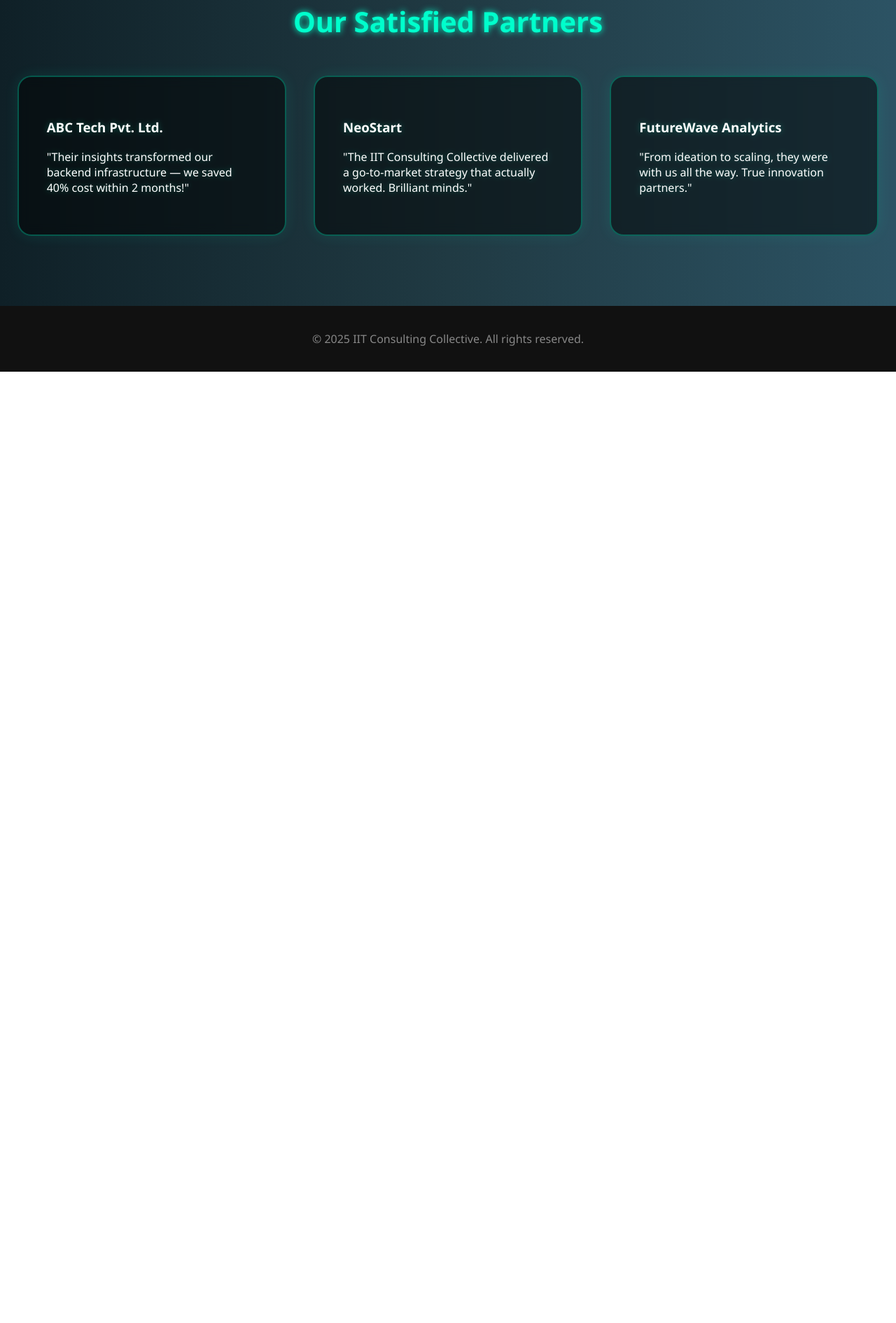
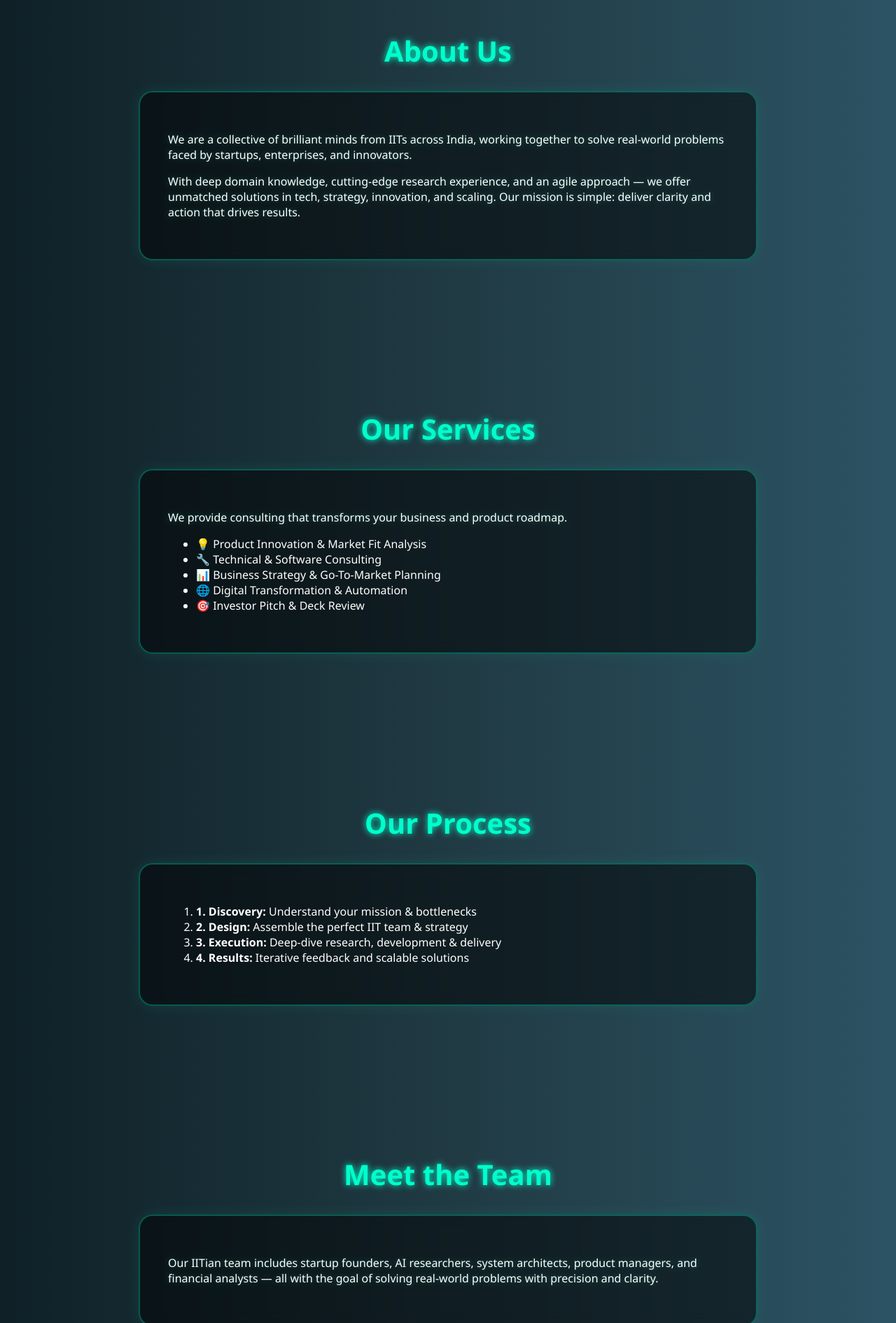
Before and after one commit to mrshahstarbatch/ThinkX, a plain HTML site: page index.html in a window 1280 px wide. Shown: the part 910-2800 px from the top of the page at 70% size. Before the commit the page ends 1441 px from the top, so only its background shows below. Drawn offline with Linux system fonts and the light colour scheme.

Commit message:
Update index.html

```diff
--- a/index.html
+++ b/index.html
@@ -2,12 +2,24 @@
 <html lang="en">
 <head>
   <meta charset="UTF-8" />
-  <meta name="viewport" content="width=device-width, initial-scale=1.0" />
+  <meta name="viewport" content="width=device-width, initial-scale=1.0"/>
   <title>IIT Consulting Collective</title>
   <link rel="stylesheet" href="style.css" />
 </head>
 <body>
-  <header>
+  <nav>
+    <ul>
+      <li><a href="#home">Home</a></li>
+      <li><a href="#about">About</a></li>
+      <li><a href="#services">Services</a></li>
+      <li><a href="#process">Process</a></li>
+      <li><a href="#team">Team</a></li>
+      <li><a href="#partners">Partners</a></li>
+      <li><a href="#contact">Contact Us</a></li>
+    </ul>
+  </nav>
+
+  <header id="home">
     <div class="hero-text">
       <div class="fancy-box">
         <h1>Imagine your problems solved</h1>
@@ -17,6 +29,47 @@
       </div>
     </div>
   </header>
+
+  <section id="about">
+    <h2>About Us</h2>
+    <div class="fancy-box">
+      <p>We are a collective of brilliant minds from IITs across India, working together to solve real-world problems faced by startups, enterprises, and innovators.</p>
+      <p>With deep domain knowledge, cutting-edge research experience, and an agile approach — we offer unmatched solutions in tech, strategy, innovation, and scaling. Our mission is simple: deliver clarity and action that drives results.</p>
+    </div>
+  </section>
+
+  <section id="services">
+    <h2>Our Services</h2>
+    <div class="fancy-box">
+      <p>We provide consulting that transforms your business and product roadmap.</p>
+      <ul>
+        <li>💡 Product Innovation & Market Fit Analysis</li>
+        <li>🔧 Technical & Software Consulting</li>
+        <li>📊 Business Strategy & Go-To-Market Planning</li>
+        <li>🌐 Digital Transformation & Automation</li>
+        <li>🎯 Investor Pitch & Deck Review</li>
+      </ul>
+    </div>
+  </section>
+
+  <section id="process">
+    <h2>Our Process</h2>
+    <div class="fancy-box">
+      <ol>
+        <li><strong>1. Discovery:</strong> Understand your mission & bottlenecks</li>
+        <li><strong>2. Design:</strong> Assemble the perfect IIT team & strategy</li>
+        <li><strong>3. Execution:</strong> Deep-dive research, development & delivery</li>
+        <li><strong>4. Results:</strong> Iterative feedback and scalable solutions</li>
+      </ol>
+    </div>
+  </section>
+
+  <section id="team">
+    <h2>Meet the Team</h2>
+    <div class="fancy-box">
+      <p>Our IITian team includes startup founders, AI researchers, system architects, product managers, and financial analysts — all with the goal of solving real-world problems with precision and clarity.</p>
+    </div>
+  </section>
 
   <section id="partners">
     <h2>Our Satisfied Partners</h2>
@@ -36,6 +89,16 @@
     </div>
   </section>
 
+  <section id="contact">
+    <h2>Contact Us</h2>
+    <div class="fancy-box">
+      <p>If you’d like to collaborate, consult, or discuss your challenge — reach out to us.</p>
+      <p><strong>Email:</strong> contact@iitconsulting.in</p>
+      <p><strong>Phone:</strong> +91 98765 43210</p>
+      <p><strong>LinkedIn:</strong> <a href="#" style="color: #00ffcc; text-decoration: underline;">Follow us on LinkedIn</a></p>
+    </div>
+  </section>
+
   <footer>
     <p>&copy; 2025 IIT Consulting Collective. All rights reserved.</p>
   </footer>
```
